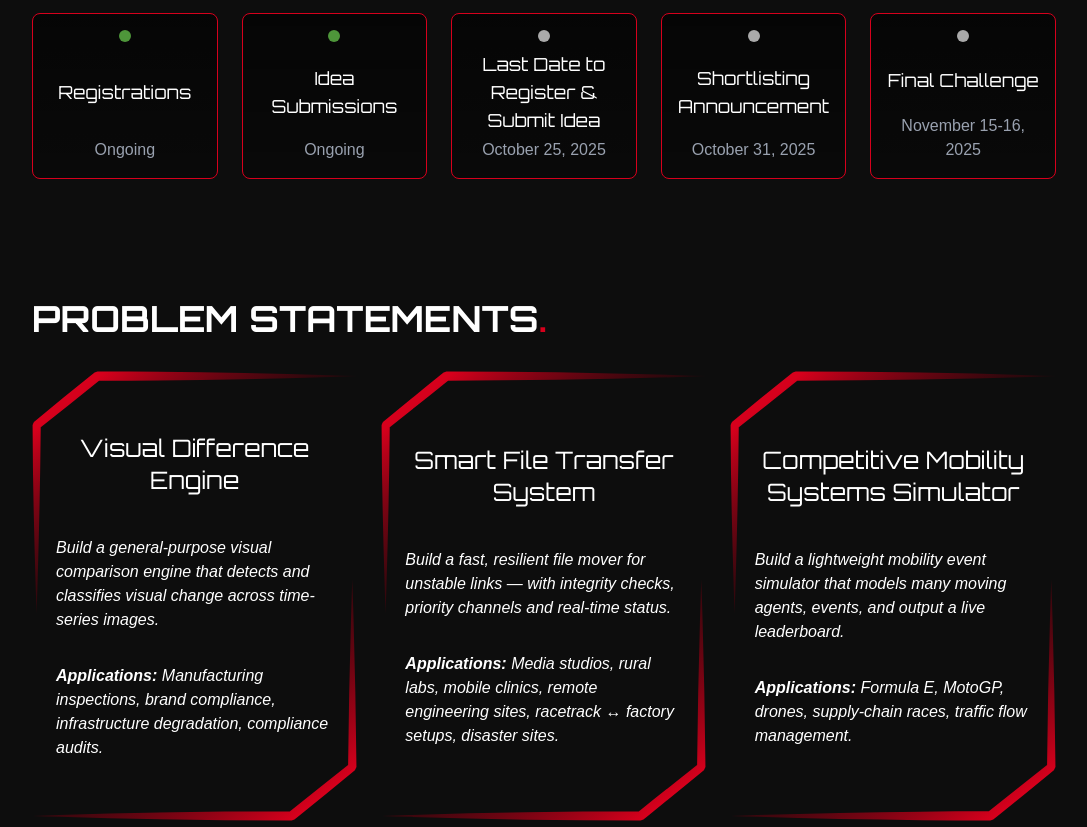
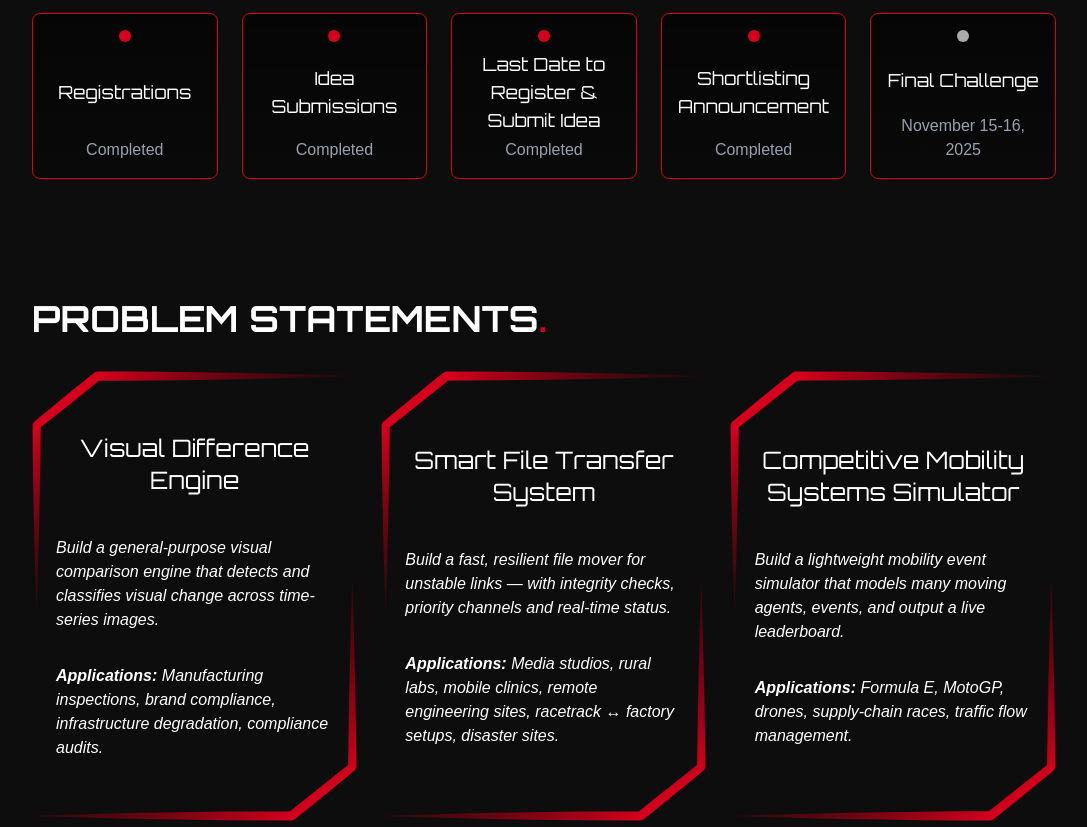
Before and after one commit to Niksh-Hiremath/trackshift-website, a Next.js app: page / in a window 1280 px wide. Shown: the part 1160-1987 px from the top of the page, without its empty margins (96-1183 px from the left). Built offline with nearby package versions, Linux system fonts and the light colour scheme.

Commit message:
updated timeline

```diff
--- a/src/components/Timeline.tsx
+++ b/src/components/Timeline.tsx
@@ -10,17 +10,17 @@ type Event = {
 };
 
 const events: Event[] = [
-  { title: "Registrations", date: "Ongoing", status: "ongoing" },
-  { title: "Idea Submissions", date: "Ongoing", status: "ongoing" },
+  { title: "Registrations", date: "Completed", status: "completed" },
+  { title: "Idea Submissions", date: "Completed", status: "completed" },
   {
     title: "Last Date to Register & Submit Idea",
-    date: "October 25, 2025",
-    status: "upcoming",
+    date: "Completed",
+    status: "completed",
   },
   {
     title: "Shortlisting Announcement",
-    date: "October 31, 2025",
-    status: "upcoming",
+    date: "Completed",
+    status: "completed",
   },
   {
     title: "Final Challenge",
```
